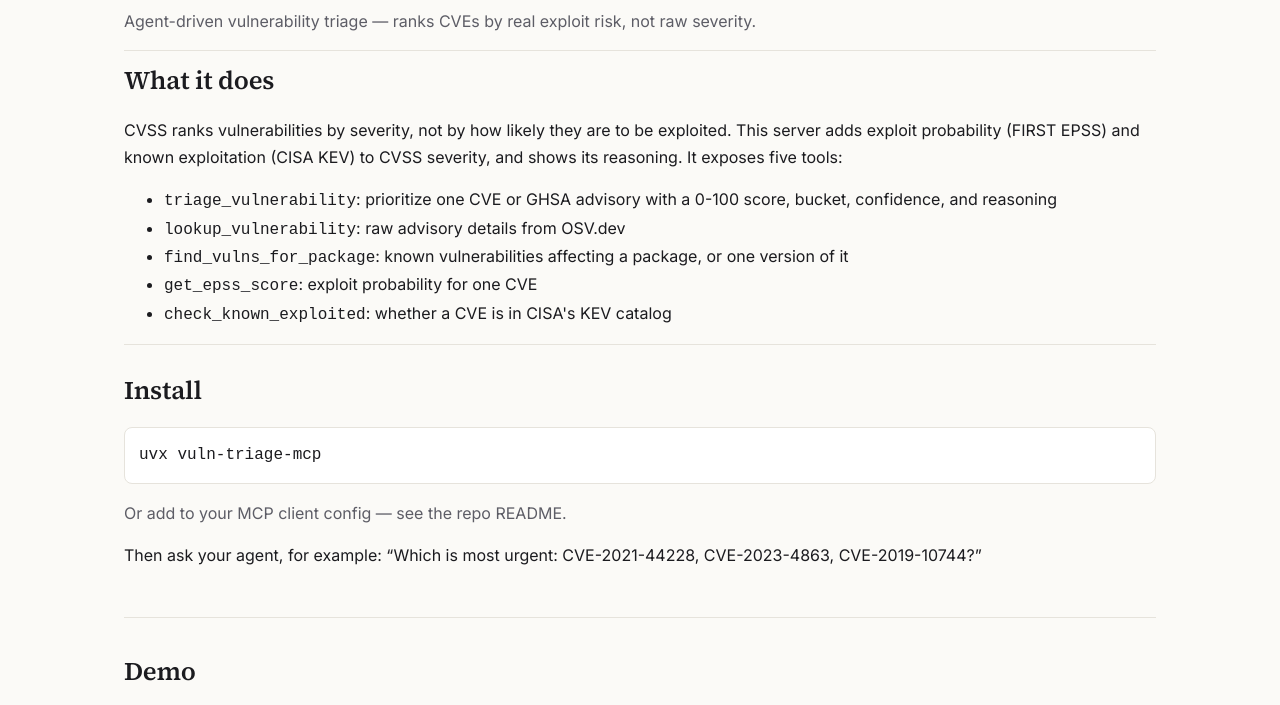
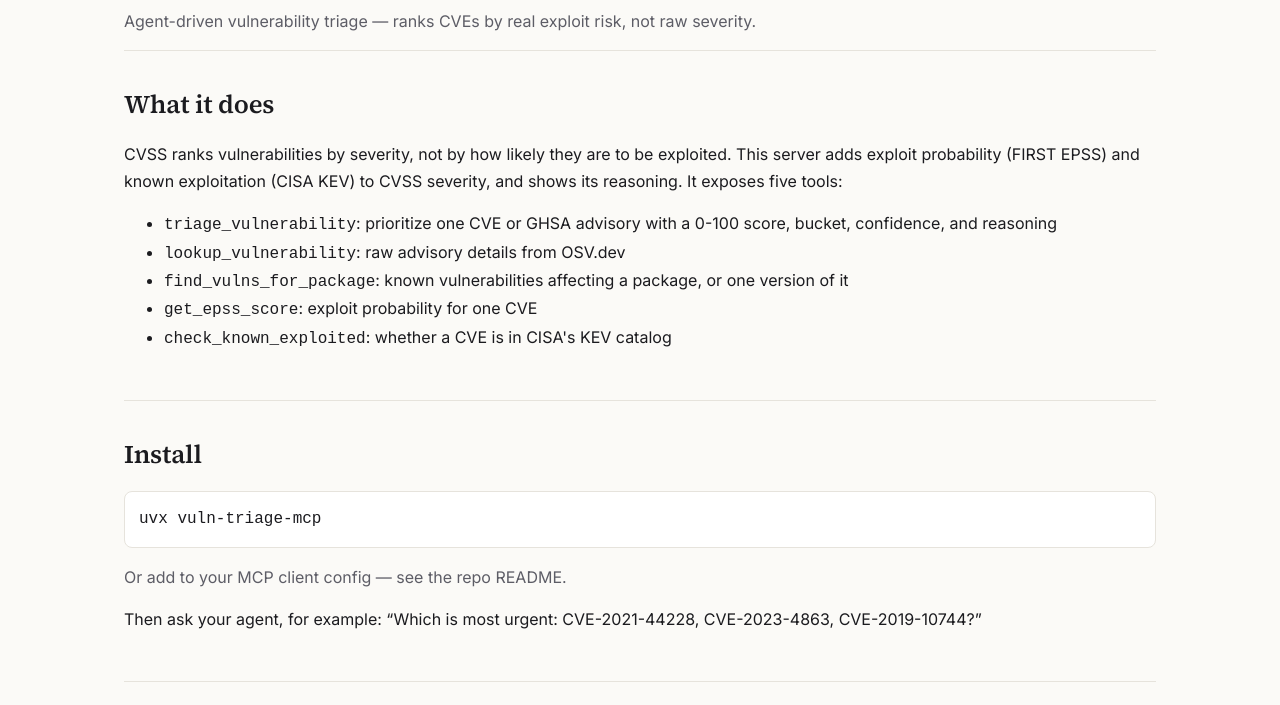
Before and after one commit to kimmawla/kimmawla.github.io, an Astro site: page /projects/mcp-server in a window 1280 px wide. Shown: the part 210-915 px from the top of the page. Built offline with nearby package versions, Linux system fonts and the light colour scheme; Astro itself is replaced by a stand-in of ours.

Commit message:
update landing page and resume

```diff
--- a/src/layouts/Base.astro
+++ b/src/layouts/Base.astro
@@ -63,12 +63,6 @@ const { title = `${profile.name} — ${profile.title}`, description = profile.ta
   /* ▼ CHANGED: section padding 48 → 40px */
   section { padding: 32px 0; border-top: 1px solid var(--line); }
 
-  /* ▼ ADDED: first section has no top border + tighter top padding */
-  section:first-of-type { padding-top: 8px; padding-bottom: 16px; }
-
-  section:first-of-type + section { padding-top: 24px; }
-
-  section:first-of-type > *:last-child { margin-bottom: 0; }
 
   /* ▼ CHANGED: nav padding 24 → 16px */
   .nav { display: flex; justify-content: space-between; align-items: center; padding-top: 12px; padding-bottom: 12px; flex-wrap: wrap; gap: 12px; }
```
